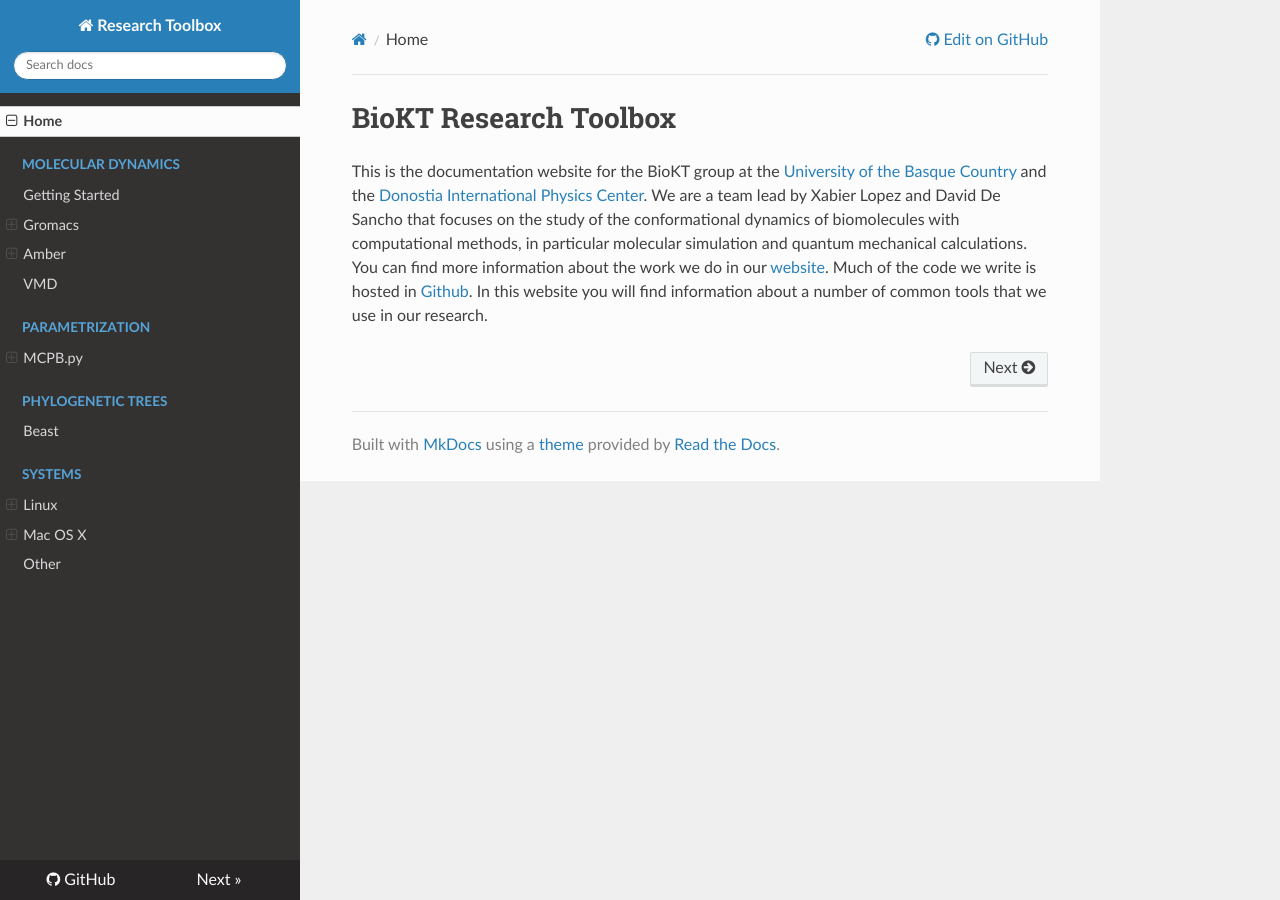
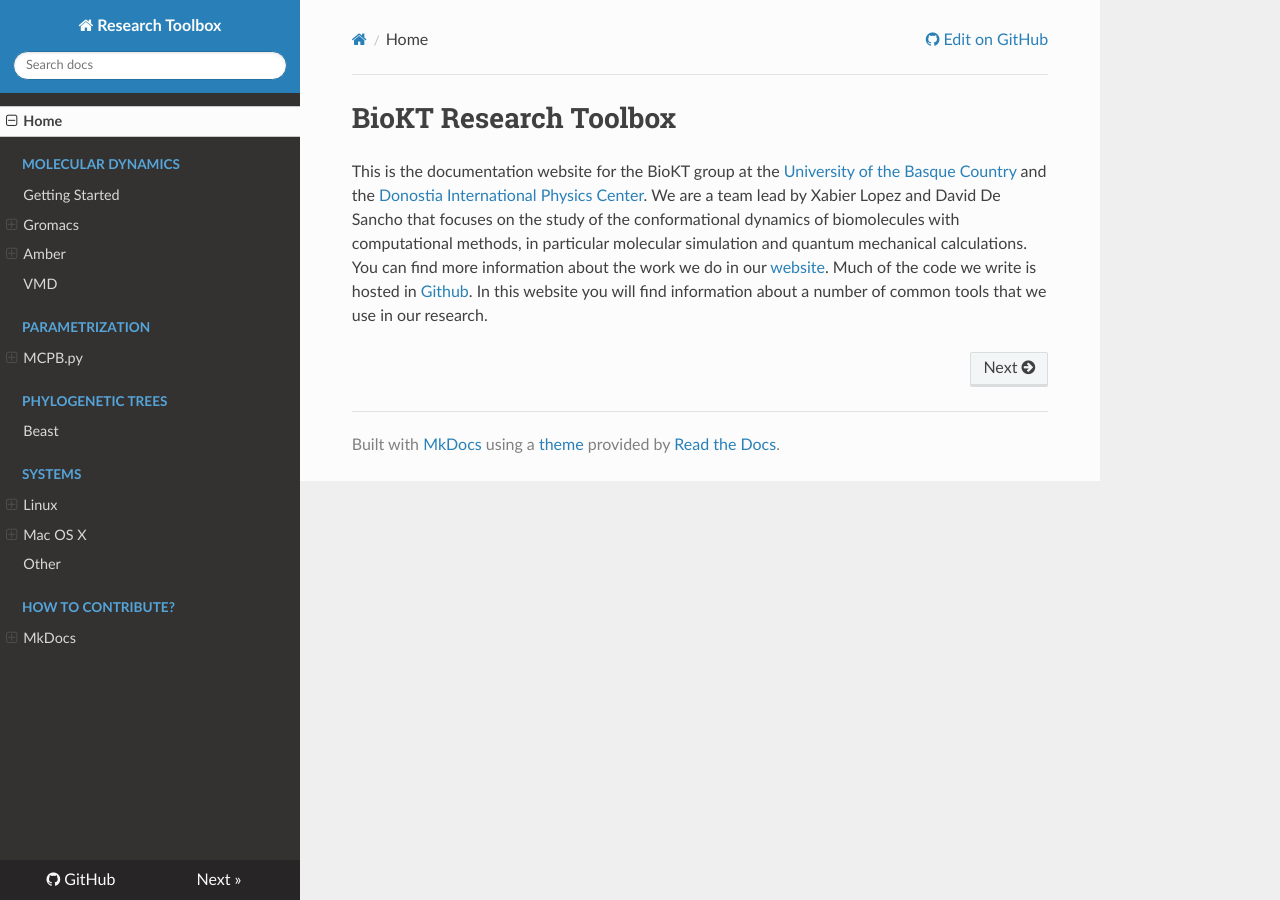
Before and after one commit to BioKT/ResDocs, an MkDocs documentation site: the page built from docs/index.md, in a window 1280 px wide. Built offline with MkDocs 1.6.1, drawn with Linux system fonts in a browser that asks for light colours; nearby versions of some CDN libraries.

Commit message:
Add new section for MkDocs and how to contribute

```diff
--- a/mkdocs.yml
+++ b/mkdocs.yml
@@ -29,3 +29,6 @@ nav:
       - Mac OS X:
         - 'Mac OS X hacks': 'MacOSX/hacks.md'
   - Other: 'Other/other.md'
+  - How to contribute?:
+    - MkDocs:
+      - Installation: 'MkDocs/installation.md'
```
